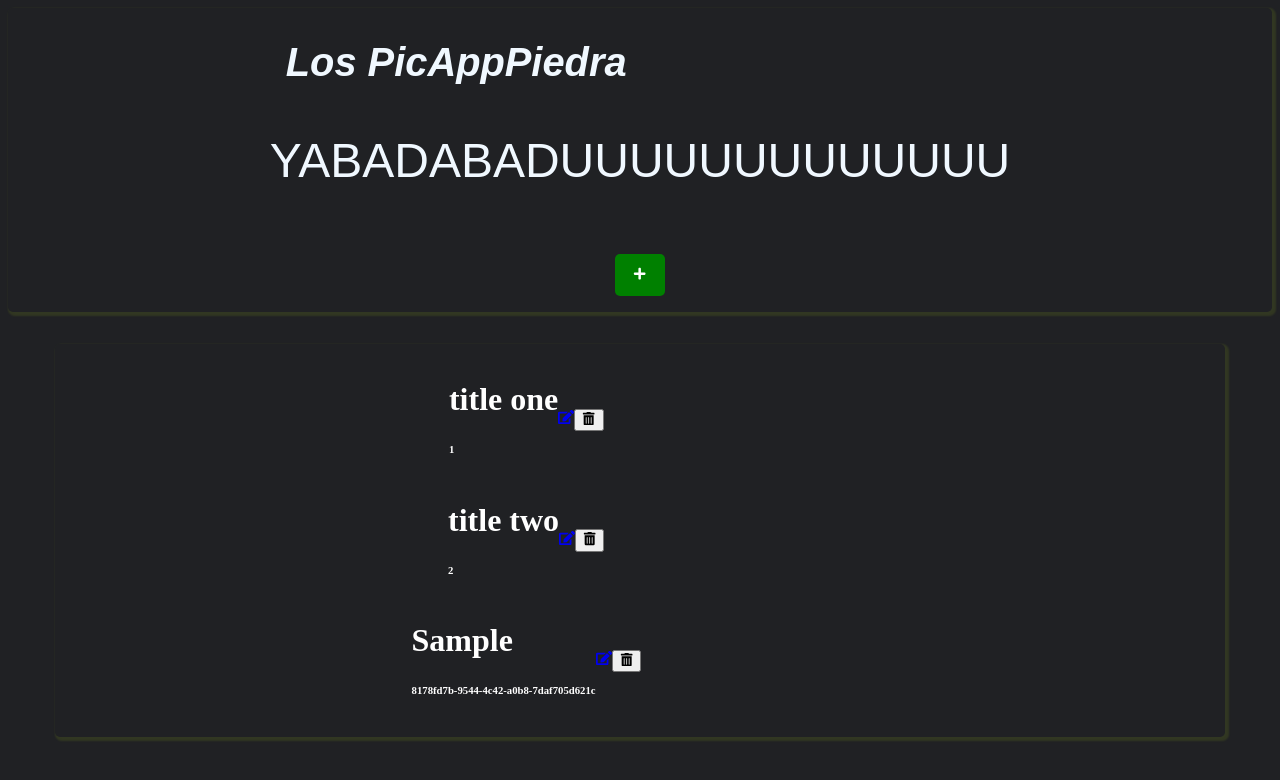
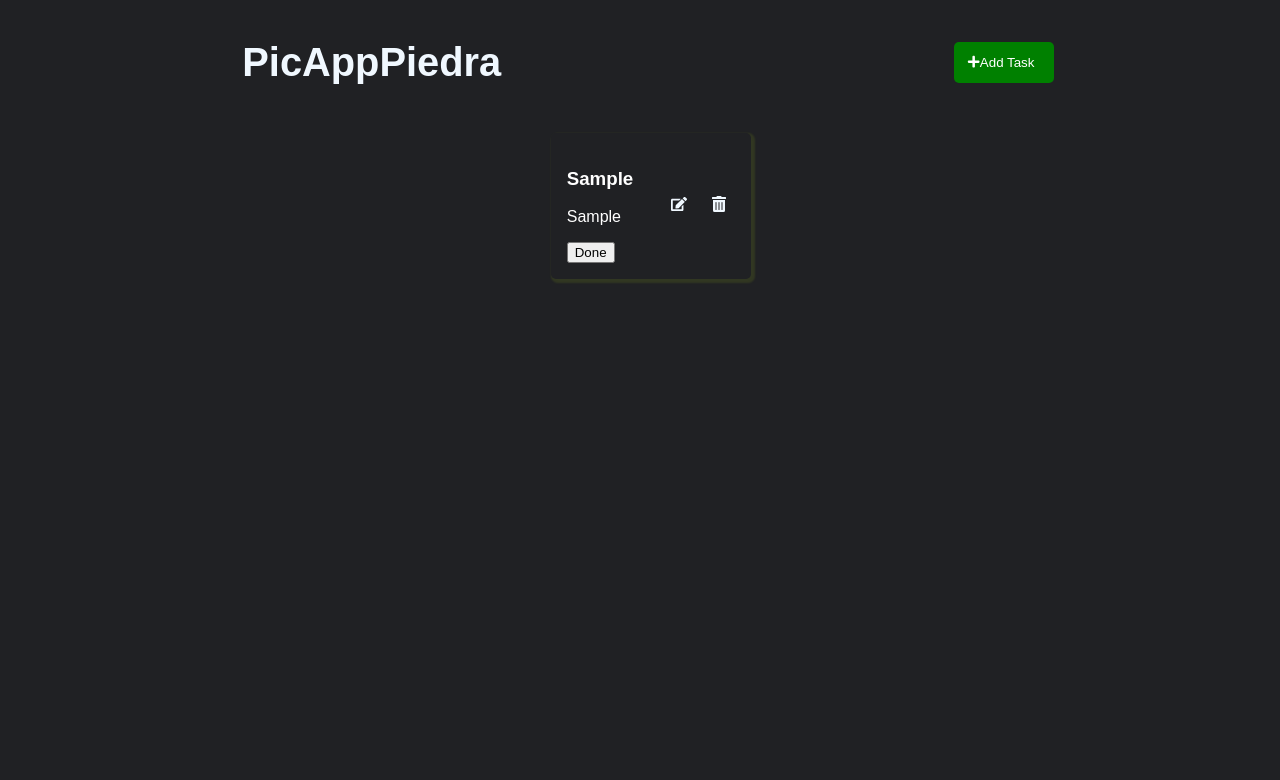
Before and after one commit to E-Hidalgo/context-usereducer-tasks, a React (Create React App) app: page /add in a window 1280 px wide. Both pictures are taken after typing "Sample", "Sample" into the empty fields and a click on the button "Create Task". Shown: the top 780 px of the page. Built offline with nearby package versions, Linux system fonts and the light colour scheme.

Commit message:
stuck in localStorage

```diff
--- a/src/App.css
+++ b/src/App.css
@@ -2,16 +2,12 @@
 
 .headerContainer {
   width: 100%;
-  box-shadow: 2px 2px 2px 2px rgba(204, 255, 21, 0.103);
-  border-radius: 5px;
-
 }
 
 .header {
   display: flex;
-  flex-direction: column;
   align-items: center;
-  justify-content: center;
+  justify-content: space-around;
   font-size: 3rem;
   font-family: sans-serif;
   padding: 1rem 0rem;
@@ -20,15 +16,16 @@
 .Link {
   text-decoration: none;
   color: aliceblue;
+  margin: 0;
+  padding: 0;
 }
 
 .appTitle {
   margin: 1rem;
-  font-style: italic;
 }
 
 .button {
-  width: 50px;
+  width: 100px;
   padding: .8rem;
   background-color: green;
   outline: none;
@@ -43,6 +40,7 @@
   background-color: rgba(36, 230, 36, 0.747);
   box-shadow: 2px 2px 2px 2px rgba(204, 255, 21, 0.103);
   transform: rotate(360deg);
+  color: #222;
 }
 
 
@@ -55,18 +53,123 @@
   justify-content: center;
 }
 
-.TaskList {
+.TaskContainer {
+  display: grid;
+  grid-template-columns: 80% 20%;
   width: 90%;
   box-shadow: 2px 2px 2px 2px rgba(204, 255, 21, 0.103);
-  margin: 2rem;
+
   padding: 1rem;
   border-radius: 5px;
 }
 
-.TaskContainer {
+@media only screen and (max-width: 600px) {
+  .TaskContainer {
+    max-width: 340px;
+    font-size: 0.7rem
+  }
+
+  .deleteButton {
+    font-size: .7rem
+  }
+
+  .editButton {
+    font-size: .7rem
+  }
+}
+
+.TaskList {
   display: flex;
   align-items: center;
-  justify-content: center;
-  width: 80%;
+  justify-content: space-between;
+  width: 95%;
+  padding: 1rem;
 
 }
+
+.deleteButton {
+
+  color: aliceblue;
+  background: transparent;
+  padding: .5rem;
+  border: none;
+  border-radius: 5px;
+  font-size: 1rem;
+  transition: ease-in .1s;
+  cursor: pointer
+}
+
+.deleteButton:hover {
+  transform: scale(1.3);
+
+}
+
+.editButton {
+
+  font-size: 1rem;
+  padding: .5rem 1rem;
+  border: none;
+  border-radius: 5px;
+  transition: ease-in .1s;
+  cursor: pointer
+}
+
+.editButton:hover {
+  font-size: 1.2rem;
+}
+
+/* ------- FOR FORM -------- */
+
+.formContainer {
+  margin: 2rem auto;
+  background-color: rgba(182, 226, 21, 0.507);
+  width: 200px;
+  padding: 1rem;
+  border-radius: 5px;
+}
+
+.form {
+  display: flex;
+  flex-direction: column;
+  justify-content: center;
+  align-items: center;
+
+}
+
+.input {
+  width: 10rem;
+  margin: .5rem;
+  padding: 1rem;
+  background-color: #202124;
+  border: none;
+  color: white;
+  border-radius: 5px;
+  font-size: .8rem;
+
+}
+
+.input:focus {
+  outline: none;
+  background-color: rgb(68, 68, 68);
+}
+
+.formButton {
+  max-width: 100px;
+  border: none;
+  color: #fff;
+  background-color: #222;
+  padding: 10px;
+  border-radius: 5px;
+}
+
+/* ------- UTILS ------ */
+
+.--flex {
+  display: flex
+}
+
+.--flex--justify-between {
+  display: flex;
+  justify-content: space-between;
+  align-items: center;
+}
--- a/src/components/Heading.js
+++ b/src/components/Heading.js
@@ -9,12 +9,14 @@ const Heading = () => {
     <div className="headerContainer">
       <div className="header">
         <Link className="Link" to="/">
-          <h5 className="appTitle">Los PicAppPiedra</h5>
-          <p>YABADABADUUUUUUUUUUUUU</p>
+          <h5 className="appTitle">PicAppPiedra</h5>
         </Link>
-        <div>
-          <Link to="/add">
-            <button className="button"><FaPlus /></button>
+        <div className="--flex">
+          <Link className="Link" to="/add">
+            <button className="button --flex">
+              <FaPlus />
+              Add Task
+            </button>
           </Link>
         </div>
       </div>
--- a/src/components/TaskForm.js
+++ b/src/components/TaskForm.js
@@ -1,52 +1,77 @@
-import React, { useState, useContext } from 'react'
+/* eslint-disable react-hooks/exhaustive-deps */
+import React, { useState, useContext, useEffect } from 'react'
 import { GlobalContext } from '../context/GlobalContext'
-import { useHistory } from "react-router-dom"
+import { useHistory, useParams } from "react-router-dom"
+
+import "../App.css"
+
 
 const TaskForm = () => {
 
-  const { addTask } = useContext(GlobalContext) // tasks: [1,2,3]
+  const { addTask, tasks, updateTask } = useContext(GlobalContext) // tasks: [1,2,3]
   const history = useHistory()
+  const params = useParams()
 
   const [task, setTask] = useState({
+    id: "",
     title: "",
     description: ""
 
   })
 
   const handleChange = e => {
-    console.log(e.target.name, e.target.value)
+    // console.log(e.target.name, e.target.value)
     setTask({ ...task, [e.target.name]: e.target.value })
   }
 
   const handleSubmit = e => {
     e.preventDefault()
-    console.log(task)
-    addTask(task)
+    if (task.id) {
+      updateTask(task)
+    } else {
+      addTask(task)
+
+    }
+
     history.push("/")
   }
 
+  useEffect(() => {
+
+    const taskFound = tasks.find(task => task.id === params.id)
+
+    if (taskFound) {
+      setTask(taskFound)
+    }
+
+  }, [params.id, tasks]);
+
   return (
-    <div>
-      <form onSubmit={handleSubmit}>
-        <h2>Add Task</h2>
+    <div className="formContainer">
+      <form className="form" onSubmit={handleSubmit}>
+        <h2>{task.id ? "Editing Task" : "Creating Task"}</h2>
         <div>
           <input
+            className="input"
             type="text"
             name="title"
             placeholder="Write a Title"
             onChange={handleChange}
+            value={task.title}
           />
         </div>
         <div>
           <textarea
+            className="input"
             name="description"
             rows="2"
             placeholder="Write your description"
             onChange={handleChange}
+            value={task.description}
           ></textarea>
         </div>
 
-        <button>Create Task</button>
+        <button className="formButton">{task.id ? "Finish editing" : "Create Task"}</button>
       </form>
     </div>
   )
--- a/src/components/TaskList.js
+++ b/src/components/TaskList.js
@@ -9,21 +9,25 @@ import { Link } from "react-router-dom"
 
 const TaskList = () => {
 
-  const { tasks, deleteTask } = useContext(GlobalContext)
+  const { tasks, deleteTask, taskDone } = useContext(GlobalContext)
 
   return (
     <div className="TaskListContainer">
       {/* <button onClick={() => deleteTask()}>Delete ALL</button> */}
-      <div className="TaskList">
+      <div>
         {tasks.map((task) => (
-          <div className="TaskContainer" key={task.id}>
-            <div>
-              <h1>{task.title}</h1>
-              <h6>{task.id}</h6>
-            </div>
-            <div>
-              <Link to={`/edit/${task.id}`}><FaEdit /></Link>
-              <button onClick={() => deleteTask(task.id)}><FaTrashAlt /></button>
+          <div className="TaskList" key={task.id}>
+            <div className="TaskContainer --flex--justify-between">
+              <div className="">
+                <h3>{task.title}</h3>
+                <p>{task.description}</p>
+                <button onClick={() => taskDone(task.id)}>{task.done ? "unDone" : "Done"}</button>
+              </div>
+              <div>
+                <Link className="editButton Link" to={`/edit/${task.id}`}><FaEdit /></Link>
+                <button className="deleteButton" onClick={() => deleteTask(task.id)}><FaTrashAlt /></button>
+              </div>
+
             </div>
           </div>
         ))}
--- a/src/context/AppReducer.js
+++ b/src/context/AppReducer.js
@@ -11,8 +11,32 @@ export default function appReducer(state, action) {
       return {
         tasks: state.tasks.filter(task => task.id !== action.payload)
       }
+    case "UPDATE_TASK":
+
+      const updatedTask = action.payload
+
+      const updatedTasks = state.tasks.map(task => {
+        if (task.id === updatedTask.id) {
+          task.title = updatedTask.title;
+          task.description = updatedTask.description
+        }
+        return task;
+      })
+      return {
+        tasks: updatedTasks
+      };
+
+    case "TASK_DONE":
+      return {
+        tasks: state.tasks.map((task) =>
+
+          task.id === action.payload ? { ...task, done: !task.done } : task
+
+        ),
+      };
+
     default:
-      break;
+      return state;
   }
 
 
--- a/src/context/GlobalContext.js
+++ b/src/context/GlobalContext.js
@@ -1,44 +1,52 @@
 /* eslint-disable no-unused-vars */
 /* eslint-disable no-undef */
-import { createContext, useReducer } from "react"
+import { createContext, useReducer, useEffect, useLocalStorage } from "react"
 import appReducer from "./AppReducer"
 import { v4 } from "uuid"
 
+
 const initialState = {
-  tasks: [
-    {
-      id: 1,
-      title: "title one",
-      description: "some description",
-      done: false
-    },
-    {
-      id: 2,
-      title: "title two",
-      description: "some description two",
-      done: false
-    }
-  ]
+  tasks: []
 }
 
+
 export const GlobalContext = createContext(initialState)
+
 
 export const ContextProvider = ({ children }) => {
 
   const [state, dispatch] = useReducer(appReducer, initialState)
 
+  // useEffect(() => {
+  //   localStorage.setItem("tasksSaved", JSON.stringify(state.tasks))
+  //   const alfredo = JSON.parse(localStorage.getItem("tasksSaved"))
+  //   state.tasks = alfredo
+  // }, [state]);
+
+
+
+
   const addTask = (task) => {
+    dispatch({ type: "ADD_TASK", payload: { ...task, id: v4(), done: false } })
 
-    dispatch({ type: "ADD_TASK", payload: { ...task, id: v4() } })
   }
-
 
   const deleteTask = (id) => {
     dispatch({ type: "DELETE_TASK", payload: id })
   }
 
+  const updateTask = (task) => {
+    dispatch({ type: "UPDATE_TASK", payload: task })
+  }
+
+  const taskDone = (id) => {
+    dispatch({ type: "TASK_DONE", payload: id })
+  }
+
+
+
   return (
-    <GlobalContext.Provider value={{ ...state, addTask, deleteTask }}>
+    <GlobalContext.Provider value={{ ...state, addTask, deleteTask, updateTask, taskDone }}>
       {children}
     </GlobalContext.Provider>
   )
--- a/src/index.css
+++ b/src/index.css
@@ -1,4 +1,5 @@
 body {
   background-color: #202124;
-  color: white
+  color: white;
+  font-family: sans-serif;
 }
```
Also changed, not shown: src/components/Pablo.js (deleted).
